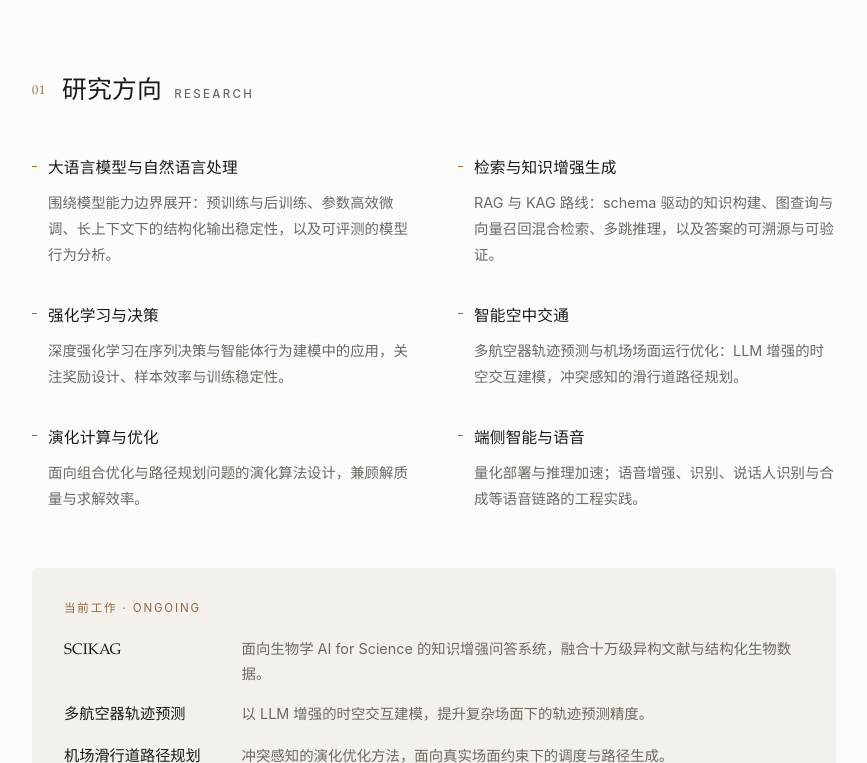
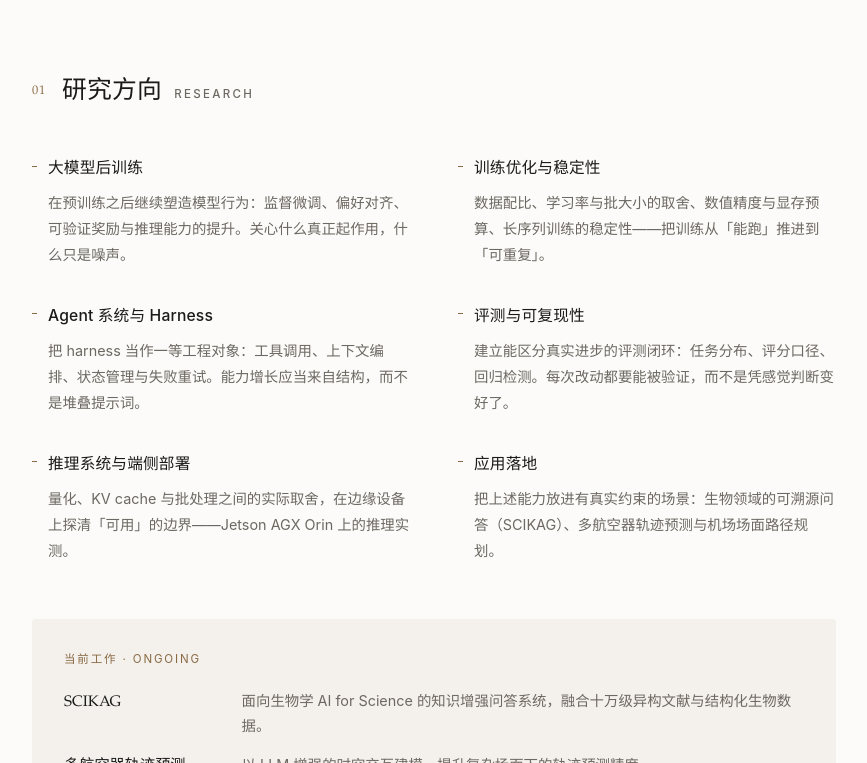
Before and after one commit to lvsir18/lvsir18.github.io, a plain HTML site: page index.html in a window 1280 px wide. Shown: the part 568-1331 px from the top of the page, without its empty margins (206-1073 px from the left). Drawn offline with Linux system fonts and the light colour scheme.

Commit message:
content: refocus research directions on post-training and agent systems

```diff
--- a/index.html
+++ b/index.html
@@ -25,7 +25,7 @@
         "https://github.com/lvsir18",
         "https://orcid.org/0009-0008-9338-4889"
       ],
-      "knowsAbout": ["Large Language Models", "Natural Language Processing", "RAG", "Knowledge Augmented Generation", "Reinforcement Learning", "Air Traffic Management"]
+      "knowsAbout": ["Large Language Models", "LLM Post-training", "AI Agents", "Training Optimization", "Evaluation and Reproducibility", "Knowledge Augmented Generation", "Air Traffic Management"]
     }
   </script>
   <script>
@@ -111,28 +111,28 @@
 
       <div class="research-grid">
         <div class="research-item reveal">
-          <h3>大语言模型与自然语言处理</h3>
-          <p>围绕模型能力边界展开：预训练与后训练、参数高效微调、长上下文下的结构化输出稳定性，以及可评测的模型行为分析。</p>
+          <h3>大模型后训练</h3>
+          <p>在预训练之后继续塑造模型行为：监督微调、偏好对齐、可验证奖励与推理能力的提升。关心什么真正起作用，什么只是噪声。</p>
         </div>
         <div class="research-item reveal">
-          <h3>检索与知识增强生成</h3>
-          <p>RAG 与 KAG 路线：schema 驱动的知识构建、图查询与向量召回混合检索、多跳推理，以及答案的可溯源与可验证。</p>
+          <h3>训练优化与稳定性</h3>
+          <p>数据配比、学习率与批大小的取舍、数值精度与显存预算、长序列训练的稳定性——把训练从「能跑」推进到「可重复」。</p>
         </div>
         <div class="research-item reveal">
-          <h3>强化学习与决策</h3>
-          <p>深度强化学习在序列决策与智能体行为建模中的应用，关注奖励设计、样本效率与训练稳定性。</p>
+          <h3>Agent 系统与 Harness</h3>
+          <p>把 harness 当作一等工程对象：工具调用、上下文编排、状态管理与失败重试。能力增长应当来自结构，而不是堆叠提示词。</p>
         </div>
         <div class="research-item reveal">
-          <h3>智能空中交通</h3>
-          <p>多航空器轨迹预测与机场场面运行优化：LLM 增强的时空交互建模，冲突感知的滑行道路径规划。</p>
+          <h3>评测与可复现性</h3>
+          <p>建立能区分真实进步的评测闭环：任务分布、评分口径、回归检测。每次改动都要能被验证，而不是凭感觉判断变好了。</p>
         </div>
         <div class="research-item reveal">
-          <h3>演化计算与优化</h3>
-          <p>面向组合优化与路径规划问题的演化算法设计，兼顾解质量与求解效率。</p>
+          <h3>推理系统与端侧部署</h3>
+          <p>量化、KV cache 与批处理之间的实际取舍，在边缘设备上探清「可用」的边界——Jetson AGX Orin 上的推理实测。</p>
         </div>
         <div class="research-item reveal">
-          <h3>端侧智能与语音</h3>
-          <p>量化部署与推理加速；语音增强、识别、说话人识别与合成等语音链路的工程实践。</p>
+          <h3>应用落地</h3>
+          <p>把上述能力放进有真实约束的场景：生物领域的可溯源问答（SCIKAG）、多航空器轨迹预测与机场场面路径规划。</p>
         </div>
       </div>
 
```
